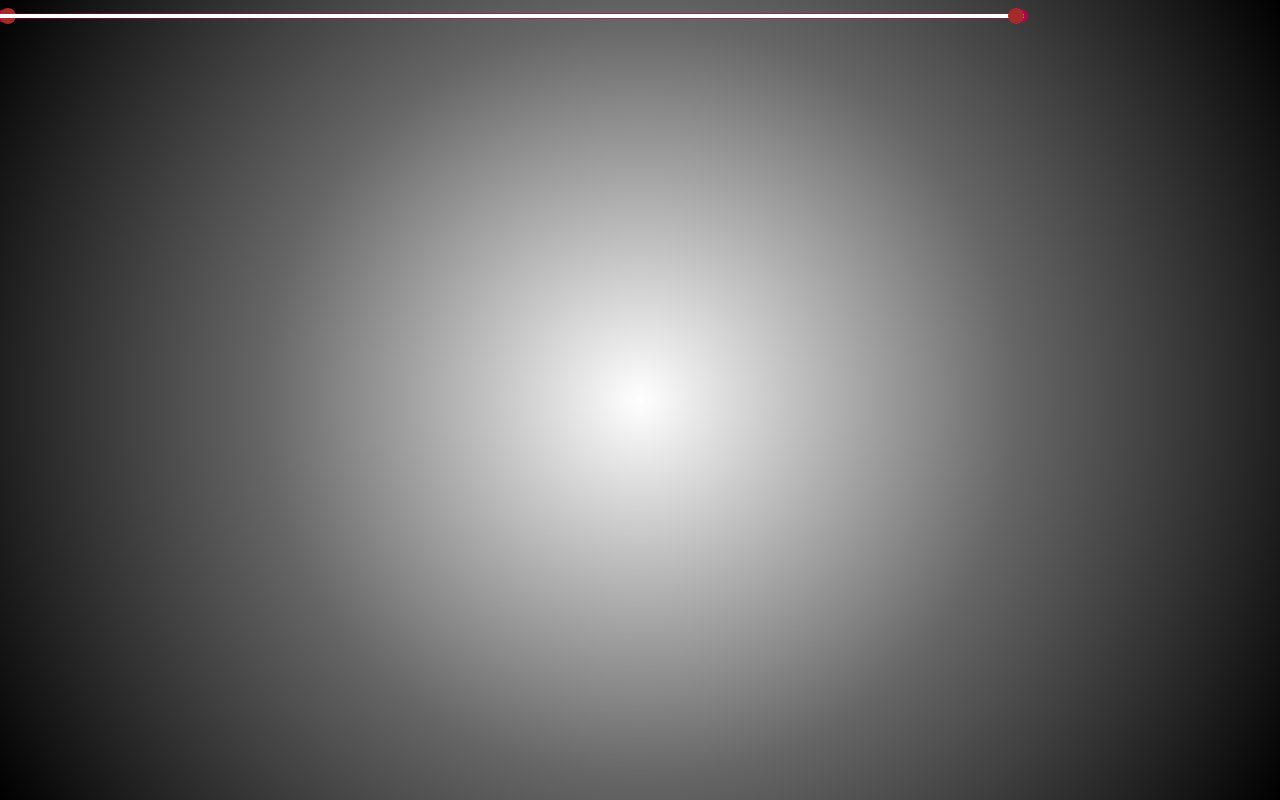
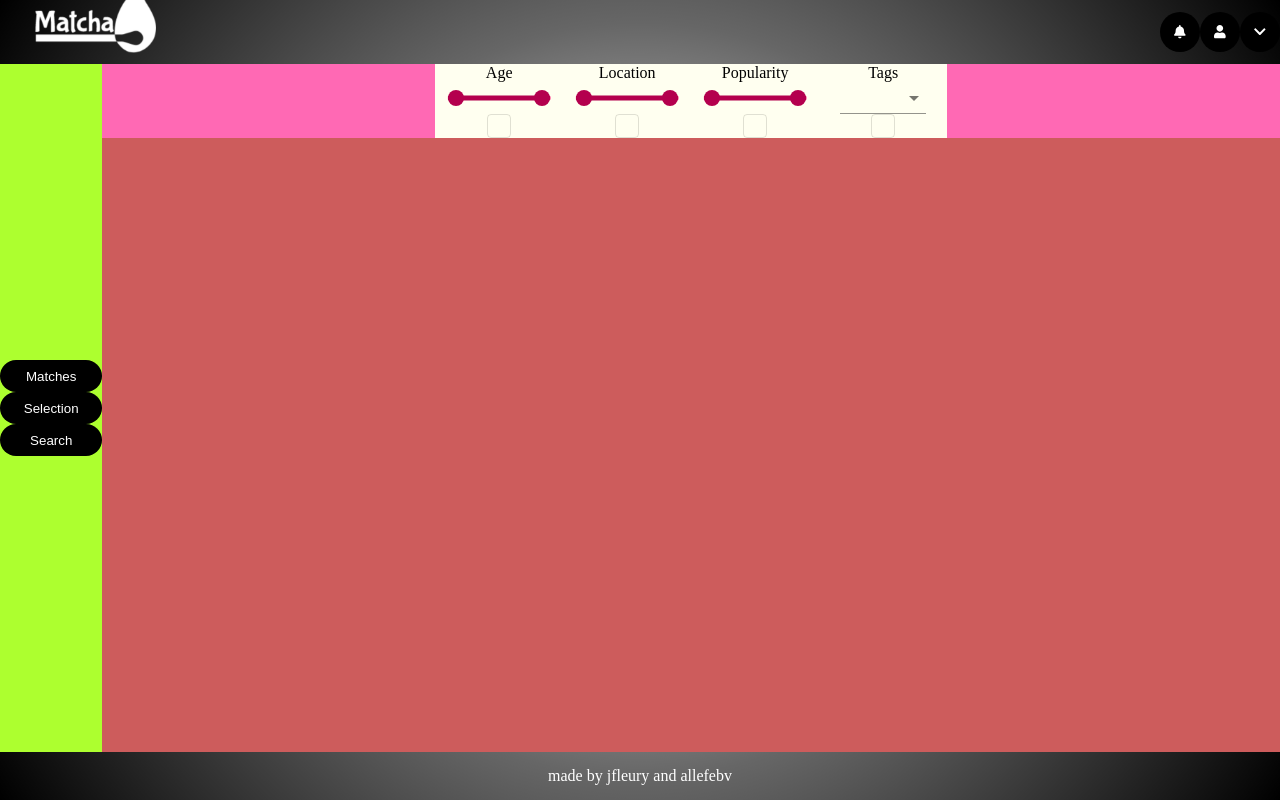
Before and after one commit to allefebv/matcha, a React (Create React App) app in the folder frontend/: page / in a window 1280 px wide. Built offline with nearby package versions, Linux system fonts and the light colour scheme.

Commit message:
feat(layout): slider done and material ui integration start

```diff
--- a/frontend/package.json
+++ b/frontend/package.json
@@ -6,6 +6,8 @@
     "@fortawesome/fontawesome-svg-core": "^1.2.30",
     "@fortawesome/free-solid-svg-icons": "^5.14.0",
     "@fortawesome/react-fontawesome": "^0.1.11",
+    "@material-ui/core": "^4.11.0",
+    "@material-ui/lab": "^4.0.0-alpha.56",
     "@testing-library/jest-dom": "^4.2.4",
     "@testing-library/react": "^9.5.0",
     "@testing-library/user-event": "^7.2.1",
--- a/frontend/public/index.html
+++ b/frontend/public/index.html
@@ -7,6 +7,7 @@
       name="description"
       content="Web site created using create-react-app"
     />
+    <link rel="stylesheet" href="https://fonts.googleapis.com/css?family=Roboto:300,400,500,700&display=swap" />
     <title>React App</title>
   </head>
   <body>
--- /dev/null
+++ b/frontend/src/component/CategoryFilterSort.tsx
@@ -0,0 +1,36 @@
+import React, { useState } from "react";
+import { ToggleButton } from "@material-ui/lab";
+
+interface Props {
+	label: string;
+	children?: React.ReactNode;
+}
+
+const stylePlaceHolderComboFilterSort: React.CSSProperties = {
+	display: "flex",
+	flexDirection: "column",
+	backgroundColor: "ivory",
+	justifyContent: "center",
+	alignItems: "center",
+    border: "1vw",
+    width: "10vw"
+};
+
+export const CategoryFilterSort = (props: Props) => {
+	const [selected, setSelected] = useState(false);
+
+	return (
+		<div style={stylePlaceHolderComboFilterSort}>
+			<label>{props.label}</label>
+			{props.children}
+			<ToggleButton
+				value="check"
+				selected={selected}
+				onChange={() => {
+					setSelected(!selected);
+				}}
+			>
+            </ToggleButton>
+		</div>
+	);
+};
--- a/frontend/src/component/SliderDouble.css
+++ b/frontend/src/component/SliderDouble.css
@@ -1,14 +1,35 @@
 input[type=range]::-webkit-slider-thumb {
     -webkit-appearance: none;
     pointer-events: all;
-    width: 2vh;
-    height: 2vh;
-    background-color: brown;
+    width: 15px;
+    height: 15px;
+    background-color: yellow;
     border: 0, none;
     border-radius: 50%;
     pointer-events: all;
+    cursor: pointer;
 }
 
-.hover {
-    box-shadow: 0 0 0 1vh rgba(236,64,122, 0.2);
-}
+input[type=range]::-moz-range-thumb {
+    -webkit-appearance: none;
+    pointer-events: all;
+    width: 15px;
+    height: 15px;
+    background-color: yellow;
+    border: 0, none;
+    border-radius: 50%;
+    pointer-events: all;
+    cursor: pointer;
+  }
+
+  input[type=range]::-ms-thumb {
+    -webkit-appearance: none;
+    pointer-events: all;
+    width: 15px;
+    height: 15px;
+    background-color: yellow;
+    border: 0, none;
+    border-radius: 50%;
+    pointer-events: all;
+    cursor: pointer;
+  }
--- a/frontend/src/component/SliderDouble.tsx
+++ b/frontend/src/component/SliderDouble.tsx
@@ -14,7 +14,7 @@ const styleInputLeft: React.CSSProperties = {
 	zIndex: 2,
 	WebkitAppearance: "none",
 	pointerEvents: "none",
-	// opacity: 0,
+	opacity: 0,
 };
 
 const styleInputRight: React.CSSProperties = {
@@ -24,7 +24,7 @@ const styleInputRight: React.CSSProperties = {
 	zIndex: 2,
 	WebkitAppearance: "none",
 	pointerEvents: "none",
-	// opacity: 0,
+	opacity: 0,
 };
 
 const styleSlider: React.CSSProperties = {
@@ -47,58 +47,96 @@ const styleTrack: React.CSSProperties = {
 	borderRadius: "10%",
 };
 
+const styleHover: React.CSSProperties = {
+	boxShadow: "0 0 0 10px rgba(236,64,122, 0.2)",
+};
+
+const styleClick: React.CSSProperties = {
+	boxShadow: "0 0 0 15px rgba(236,64,122, 0.4)",
+};
+
 export const SliderDouble = (props: Props) => {
 	const [valueLeft, setValueLeft] = useState(props.min);
 	const [valueRight, setValueRight] = useState(props.max);
+	const [isHoveredRight, setValueIsHoveredRight] = useState(false);
+	const [isClickedRight, setValueIsClickedRight] = useState(false);
+	const [isHoveredLeft, setValueIsHoveredLeft] = useState(false);
+	const [isClickedLeft, setValueIsClickedLeft] = useState(false);
 
 	function computeLeft() {
-		console.log("left : ", valueLeft)
 		return ((valueLeft - props.min) / (props.max - props.min)) * 100;
 	}
 
 	function computeRight() {
-		console.log("right : ", valueRight)
 		return 100 - ((valueRight - props.min) / (props.max - props.min)) * 100;
 	}
 
 	function handleChangeLeft(event: React.ChangeEvent<HTMLInputElement>) {
-		valueLeft + 9 < valueRight && setValueLeft(parseInt(event.currentTarget.value));
+		valueRight > parseInt(event.currentTarget.value) &&
+			setValueLeft(parseInt(event.currentTarget.value));
 	}
 
 	function handleChangeRight(event: React.ChangeEvent<HTMLInputElement>) {
-		valueRight - 10 > valueLeft && setValueRight(parseInt(event.currentTarget.value));
+		valueLeft < parseInt(event.currentTarget.value) &&
+			setValueRight(parseInt(event.currentTarget.value));
 	}
 
-	function handleMouseEnter(event: React.MouseEvent) {
-		event.currentTarget.classList.add("hover");
+	function handleMouseEnterRight(event: React.MouseEvent) {
+		setValueIsHoveredRight(true);
 	}
 
-	function handleMouseLeave(event: React.MouseEvent) {
-		event.currentTarget.classList.remove("hover");
+	function handleMouseLeaveRight(event: React.MouseEvent) {
+		setValueIsHoveredRight(false);
+	}
+
+	function handleMouseDownRight(event: React.MouseEvent) {
+		setValueIsClickedRight(true);
+	}
+
+	function handleMouseUpRight(event: React.MouseEvent) {
+		setValueIsClickedRight(false);
+	}
+
+	function handleMouseEnterLeft(event: React.MouseEvent) {
+		setValueIsHoveredLeft(true);
+	}
+
+	function handleMouseLeaveLeft(event: React.MouseEvent) {
+		setValueIsHoveredLeft(false);
+	}
+
+	function handleMouseDownLeft(event: React.MouseEvent) {
+		setValueIsClickedLeft(true);
+	}
+
+	function handleMouseUpLeft(event: React.MouseEvent) {
+		setValueIsClickedLeft(false);
 	}
 
 	const styleThumbLeft: React.CSSProperties = {
 		position: "absolute",
 		top: "50%",
 		zIndex: 2,
-		width: "max(1vw, 1vh)",
-		height: "max(1vw, 1vh)",
+		width: "16px",
+		height: "16px",
 		backgroundColor: "#b4004e",
 		borderRadius: "50%",
-		transform: "translate(-20%, -50%)",
 		left: `${computeLeft()}%`,
+		transform: `translate(-${computeLeft()}%, -50%)`,
+		transition: "box-shadow .3s"
 	};
 
 	const styleThumbRight: React.CSSProperties = {
 		position: "absolute",
 		top: "50%",
 		zIndex: 2,
-		width: "max(1vw, 1vh)",
-		height: "max(1vw, 1vh)",
+		width: "16px",
+		height: "16px",
 		backgroundColor: "#b4004e",
 		borderRadius: "50%",
-		transform: "translate(30%, -50%)",
+		transform: `translate(${computeRight()}%, -50%)`,
 		right: `${computeRight()}%`,
+		transition: "box-shadow .3s"
 	};
 
 	const styleRange: React.CSSProperties = {
@@ -119,14 +157,20 @@ export const SliderDouble = (props: Props) => {
 			<div style={styleTrack}></div>
 			<div style={styleRange}></div>
 			<div
-				style={styleThumbLeft}
-				onMouseEnter={handleMouseEnter}
-				onMouseLeave={handleMouseLeave}
+				style={Object.assign(
+					{},
+					styleThumbLeft,
+					isHoveredLeft && styleHover,
+					isClickedLeft && styleClick
+				)}
 			></div>
 			<div
-				style={styleThumbRight}
-				onMouseEnter={handleMouseEnter}
-				onMouseLeave={handleMouseLeave}
+				style={Object.assign(
+					{},
+					styleThumbRight,
+					isHoveredRight && styleHover,
+					isClickedRight && styleClick
+				)}
 			></div>
 
 			<input
@@ -137,7 +181,12 @@ export const SliderDouble = (props: Props) => {
 				step={props.step}
 				value={valueLeft}
 				onChange={handleChangeLeft}
+				onMouseEnter={handleMouseEnterLeft}
+				onMouseLeave={handleMouseLeaveLeft}
+				onMouseDown={handleMouseDownLeft}
+				onMouseUp={handleMouseUpLeft}
 			/>
+
 			<input
 				style={styleInputRight}
 				type="range"
@@ -146,6 +195,10 @@ export const SliderDouble = (props: Props) => {
 				step={props.step}
 				value={valueRight}
 				onChange={handleChangeRight}
+				onMouseEnter={handleMouseEnterRight}
+				onMouseLeave={handleMouseLeaveRight}
+				onMouseDown={handleMouseDownRight}
+				onMouseUp={handleMouseUpRight}
 			/>
 		</div>
 	);
--- a/frontend/src/root/App.tsx
+++ b/frontend/src/root/App.tsx
@@ -19,11 +19,10 @@ export class App extends React.Component {
 	render() {
 		return (
 			<div style={styleApp}>
-				{/* <Header /> */}
+				<Header />
 				{/* <LandingPage /> */}
-				{/* <MainPage />
-				<Footer /> */}
-				<SliderDouble min={0} max={1000} step={1}/>
+				<MainPage />
+				<Footer />
 			</div>
 		);
 	}
--- a/frontend/src/root/MainPage.tsx
+++ b/frontend/src/root/MainPage.tsx
@@ -1,10 +1,12 @@
 import React from "react";
 import { Button } from "../component/Button";
-import { SliderSimple } from "../component/SliderSimple";
+import { SliderDouble } from "../component/SliderDouble";
+import { CategoryFilterSort } from "../component/CategoryFilterSort";
 import { FontAwesomeIcon } from "@fortawesome/react-fontawesome";
 import { faChevronDown } from "@fortawesome/free-solid-svg-icons";
 import { faChevronUp } from "@fortawesome/free-solid-svg-icons";
-import { SliderDouble } from "../component/SliderDouble";
+import { Autocomplete } from "@material-ui/lab";
+import { TextField } from "@material-ui/core";
 
 const styleMainPage: React.CSSProperties = {
 	display: "flex",
@@ -17,7 +19,6 @@ const stylePlaceHolderCategories: React.CSSProperties = {
 	flexDirection: "column",
 	backgroundColor: "greenyellow",
 	justifyContent: "center",
-	// alignItems: "center",
 };
 
 const stylePlaceHolderMain: React.CSSProperties = {
@@ -63,38 +64,28 @@ export const MainPage = (props: Props) => {
 			</div>
 			<div style={stylePlaceHolderMain}>
 				<div style={stylePlaceHolderFiltersSorts}>
-					<div style={stylePlaceHolderComboFilterSort}>
-					<Button theme="primary">Age Filter</Button>
-						<Button theme="primary">
-							Age
-							<FontAwesomeIcon icon={faChevronUp} />
-							<FontAwesomeIcon icon={faChevronDown} />
-						</Button>
-					</div>
-					<div style={stylePlaceHolderComboFilterSort}>
-						<SliderSimple min={0} max={20000} step={1} />
-						<Button theme="primary">
-							Location
-							<FontAwesomeIcon icon={faChevronUp} />
-							<FontAwesomeIcon icon={faChevronDown} />
-						</Button>
-					</div>
-					<div style={stylePlaceHolderComboFilterSort}>
-						<SliderSimple min={0} max={20000} step={1} />
-						<Button theme="primary">
-							Popularity
-							<FontAwesomeIcon icon={faChevronUp} />
-							<FontAwesomeIcon icon={faChevronDown} />
-						</Button>
-					</div>
-					<div style={stylePlaceHolderComboFilterSort}>
+					<CategoryFilterSort label="Age">
+						<SliderDouble min={18} max={100} step={1} />
+					</CategoryFilterSort>
+					<CategoryFilterSort label="Location">
 						<SliderDouble min={0} max={20000} step={1} />
-						<Button theme="primary">
-							Tag
-							<FontAwesomeIcon icon={faChevronUp} />
-							<FontAwesomeIcon icon={faChevronDown} />
-						</Button>
-					</div>
+					</CategoryFilterSort>
+					<CategoryFilterSort label="Popularity">
+						<SliderDouble min={0} max={40000} step={1} />
+					</CategoryFilterSort>
+					<CategoryFilterSort label="Tags">
+						<Autocomplete
+							multiple
+							options={["John", "Lennon", "Bitch"]}
+							getOptionLabel={(option) => option}
+							filterSelectedOptions
+							renderInput={(params) => (
+								<TextField
+									{...params}
+								/>
+							)}
+						/>
+					</CategoryFilterSort>
 				</div>
 				<div style={stylePlaceHolderCards}></div>
 			</div>
```
Also changed, not shown: 1 other file (tests, documents, lock files or other folders).
